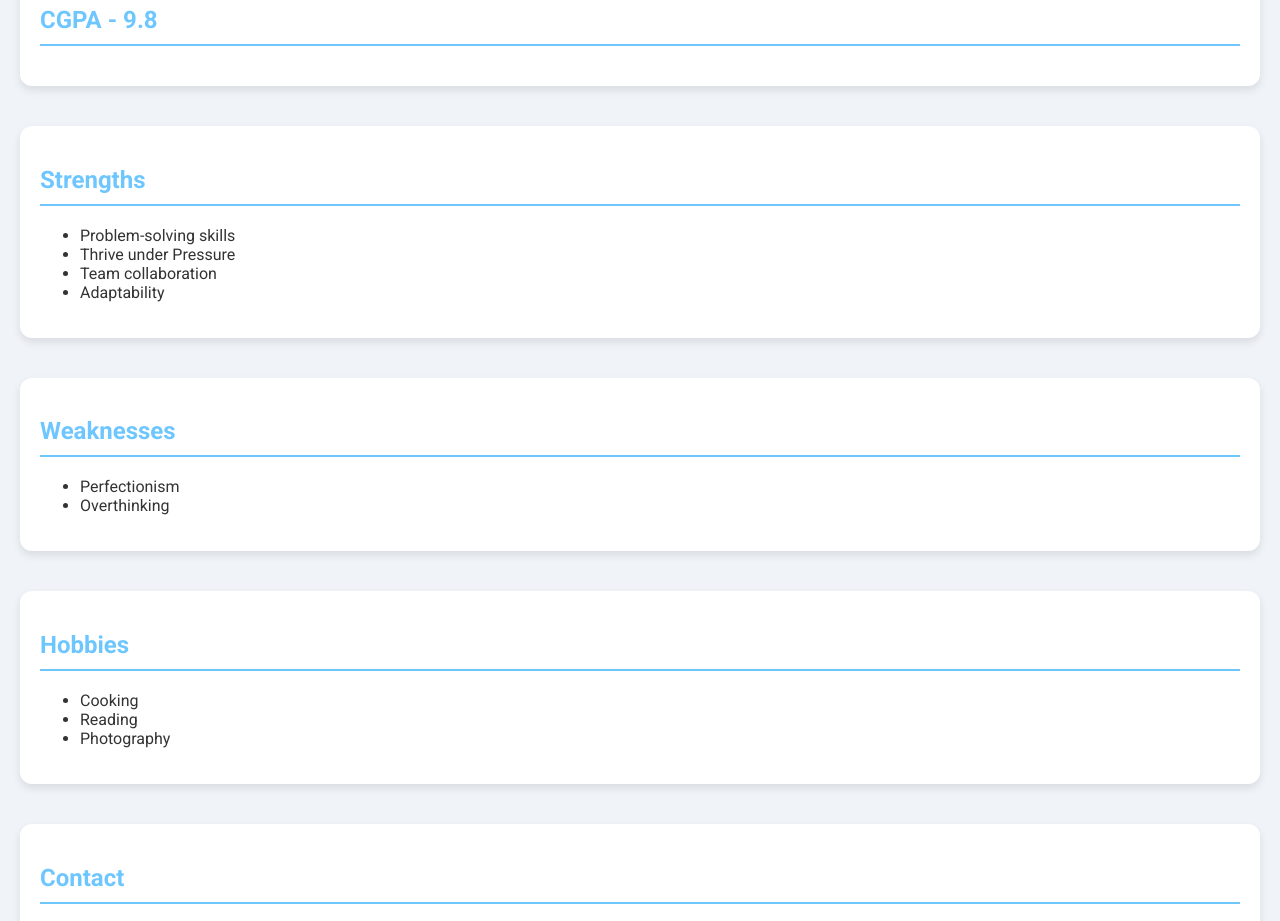
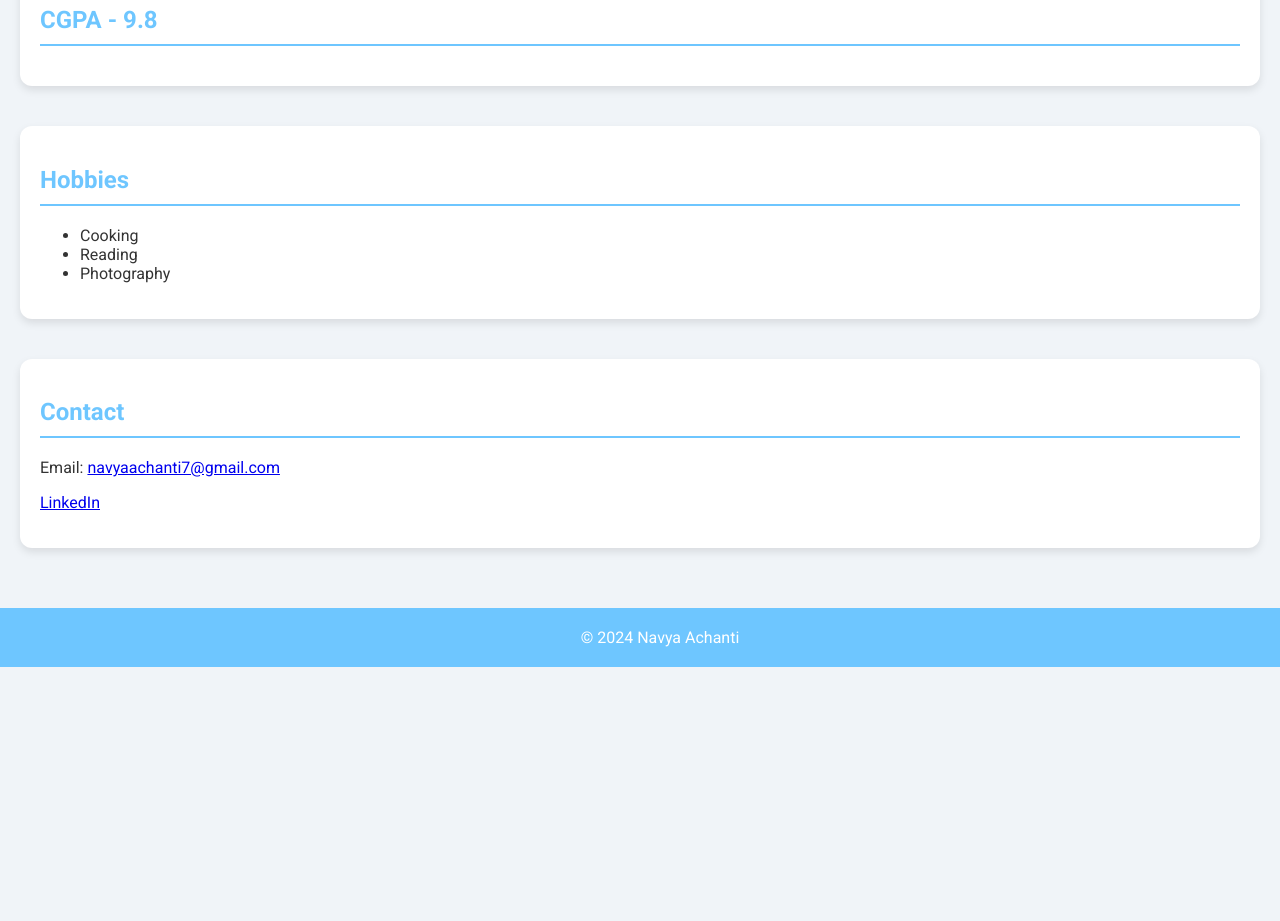
Before and after one commit to Navyaaa2708/Navya-portfolio.github.io, a plain HTML site: page index.html in a window 1280 px wide. Shown: the part 2540-3461 px from the top of the page. After the commit the page ends 3207 px from the top, so only its background shows below. Drawn offline with Linux system fonts and the light colour scheme.

Commit message:
Update index.html

```diff
--- a/index.html
+++ b/index.html
@@ -128,24 +128,6 @@
             </div>
             <!-- Add more education items as needed -->
         </section>
-        <section id="strengths">
-            <h2>Strengths</h2>
-            <ul>
-                <li>Problem-solving skills</li>
-                <li>Thrive under Pressure</li>
-                <li>Team collaboration</li>
-                <li>Adaptability</li>
-                <!-- Add more strengths as needed -->
-            </ul>
-        </section>
-        <section id="weaknesses">
-            <h2>Weaknesses</h2>
-            <ul>
-                <li>Perfectionism</li>
-                <li>Overthinking</li>
-                <!-- Add more weaknesses as needed -->
-            </ul>
-        </section>
         <section id="hobbies">
             <h2>Hobbies</h2>
             <ul>
```
